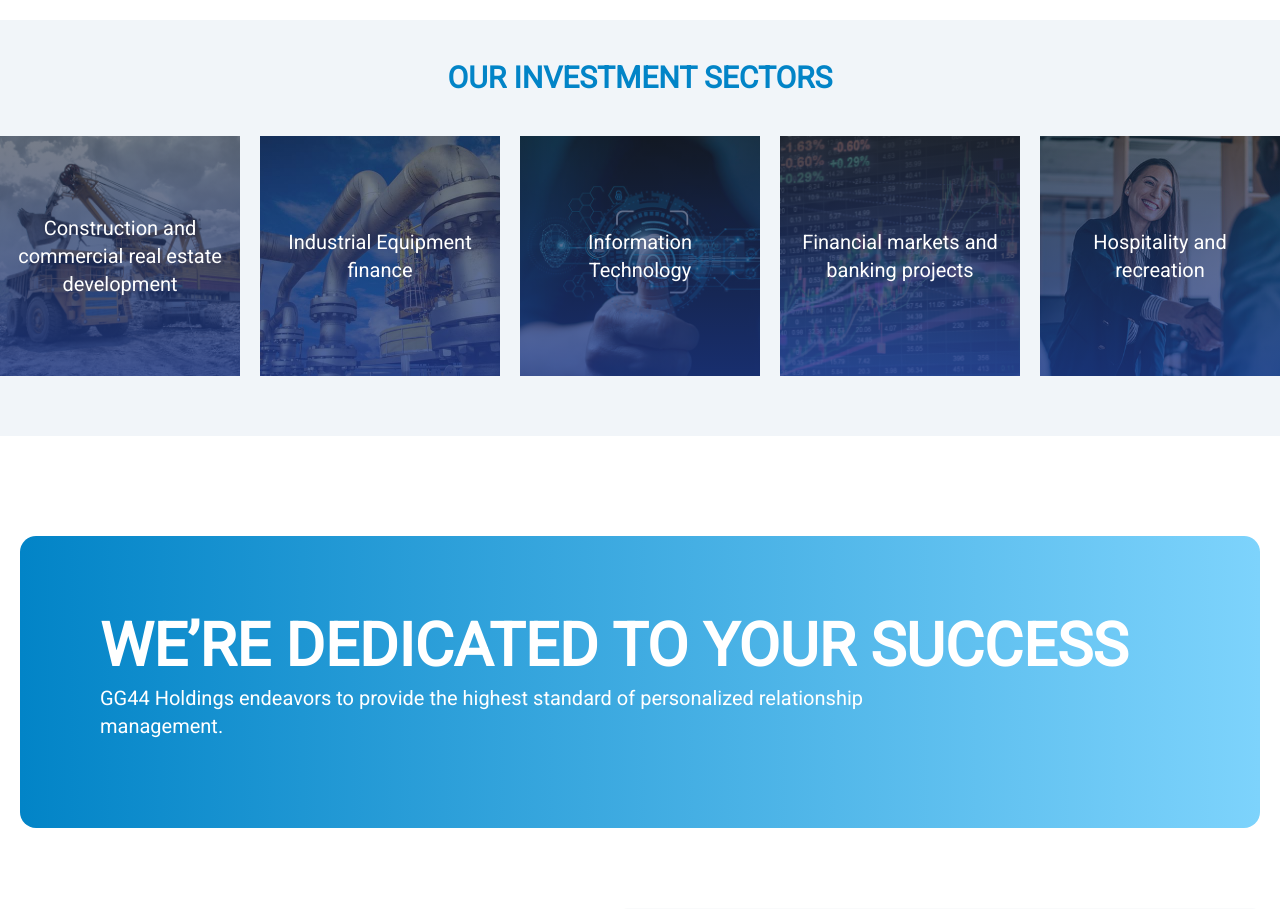
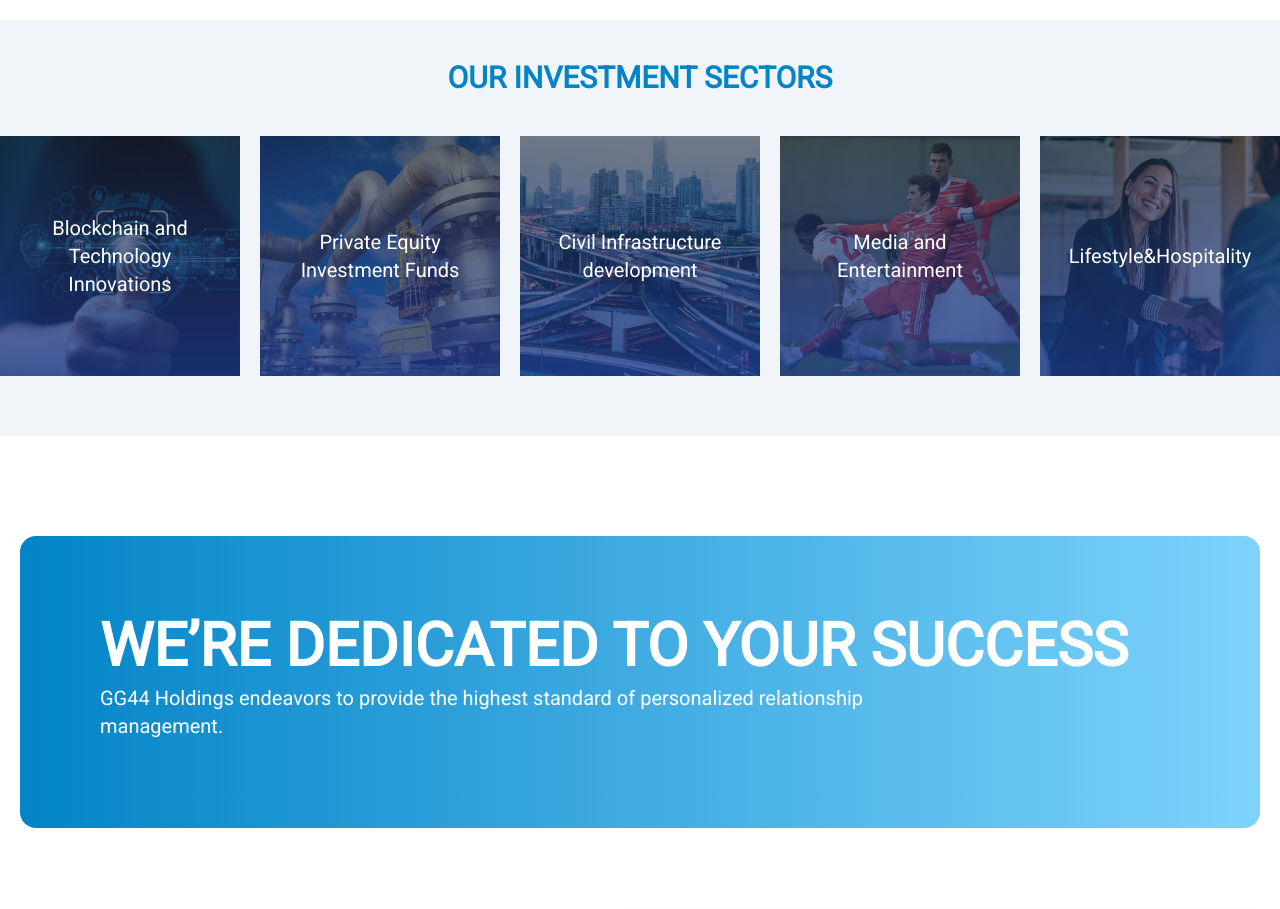
Before and after one commit to Dekin0Linux/gg44, a Next.js app: page / in a window 1280 px wide. Shown: the part 1240-2149 px from the top of the page. Built offline with nearby package versions, Linux system fonts and the light colour scheme.

Commit message:
adding whatsappp btn

```diff
--- a/app/about/page.jsx
+++ b/app/about/page.jsx
@@ -34,24 +34,19 @@ function page() {
 
         <div className="my-10" data-aos="fade-up" data-aos-duration="3000">
           <div>
+            <div className="grid md:grid-cols-2">
+              <div className="bg-slate-100 p-5">
                 <h3 className="text-3xl font-semibold my-5">Our Mission</h3>
-            <div className="grid grid-cols-2">
                 <p className="text-gray-400 ">
                   To deliver investment solutions, unlock value and propel growth. Our capital programs, fuels the development of businesses and communities across Africa. Our strategy, is to help companies and governments stabilize, grow and thrive during challenging times. We invest in emerging markets and industries that will be the wellsprings of future opportunity.
                 </p>
-              <img src="" alt="image" />
               </div>
-          </div>
-
-          <div data-aos="fade-up" data-aos-duration="3000">
-            <div className="grid grid-cols-2">
-              <img src="" alt="image" />
+              <div className="bg-slate-50 p-5">
+                <h3 className="text-3xl font-semibold my-5">Our Vision</h3>
                 <p className="text-gray-400 ">
-              <h3 className="text-3xl font-semibold my-5">Our Vision</h3>
-
                   To commit ourselves to the success of our company, by pursuing business excellence, the growth of our employees, and to seeking unique investments opportunities with good returns for our investors.
                 </p>
-
+              </div>
             </div>
           </div>
         </div>
--- a/app/components/home/Projects.jsx
+++ b/app/components/home/Projects.jsx
@@ -21,11 +21,11 @@ function Projects() {
                 <p className="md:text-3xl text-xl font-semibold pb-5 text-sky-600 text-center">OUR INVESTMENT SECTORS</p>
 
                 <div className="grid md:grid-cols-5 grid-cols-1 gap-5 my-5 p-4 md:p-0">
-                    <Item img='/images/s-mining.png' text='Construction and commercial real estate development' />
-                    <Item img='/images/industry.jpeg' text='Industrial Equipment finance ' />
-                    <Item img='/images/techImg.jpg' text='Information Technology' />
-                    <Item img='/images/s-securities.png' text='Financial markets and banking projects' />
-                    <Item img='/images/hospitality.jpg' text='Hospitality and recreation ' />
+                    <Item img='/images/techImg.jpg' text='Blockchain and Technology Innovations' />
+                    <Item img='/images/industry.jpeg' text='Private Equity Investment Funds' />
+                    <Item img='/images/transport.jpg' text='Civil Infrastructure development' />
+                    <Item img='/images/sport.jpg' text='Media and Entertainment' />
+                    <Item img='/images/hospitality.jpg' text='Lifestyle&Hospitality' />
                     {/* <Item img='/images/s-pollution.png' text='Industrial and manufacturing projects' />
                     <Item img='/images/healthCare.jpg' text='Health care ' />
                     <Item img='/images/s-oil.png' text='Oil and gas' />
--- a/app/offer/page.jsx
+++ b/app/offer/page.jsx
@@ -23,7 +23,7 @@ function page() {
               <img src="/images/projectF.jpg" alt="img1" className="h-full object-cover" />
             </div>
             <div className>
-              <p className="md:text-2xl text-lg font-light text-black">Private Equity and Venture Capital</p>
+              <p className="md:text-2xl text-lg font-light bg-blue-500 p-4 text-white">Private Equity and Venture Capital</p>
               <p className="text-gray-500 md:leading-loose">
                 From an operation, focused on small and large scale investments, we have grown our Private Equity funds into a business pursuing investments throughout Africa and executing not only typical leveraged buyout acquisitions of seasoned companies, but also investment and transactions involving growth-equity or start-up businesses in established industries, minority investments, corporate partnerships, structured securities and industry consolidations.
                 <br />
```
Lines whose indentation alone changed are shown as unchanged.
